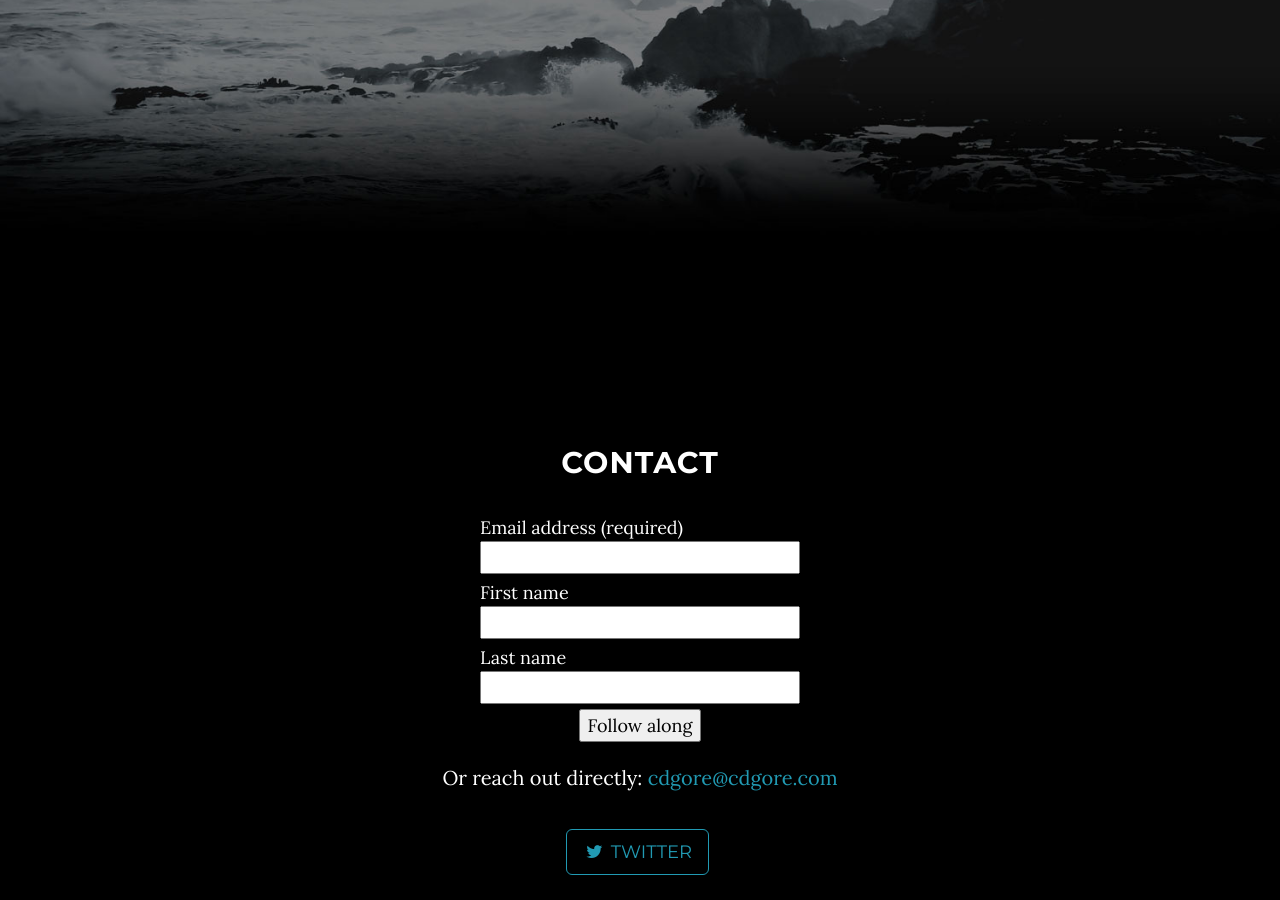
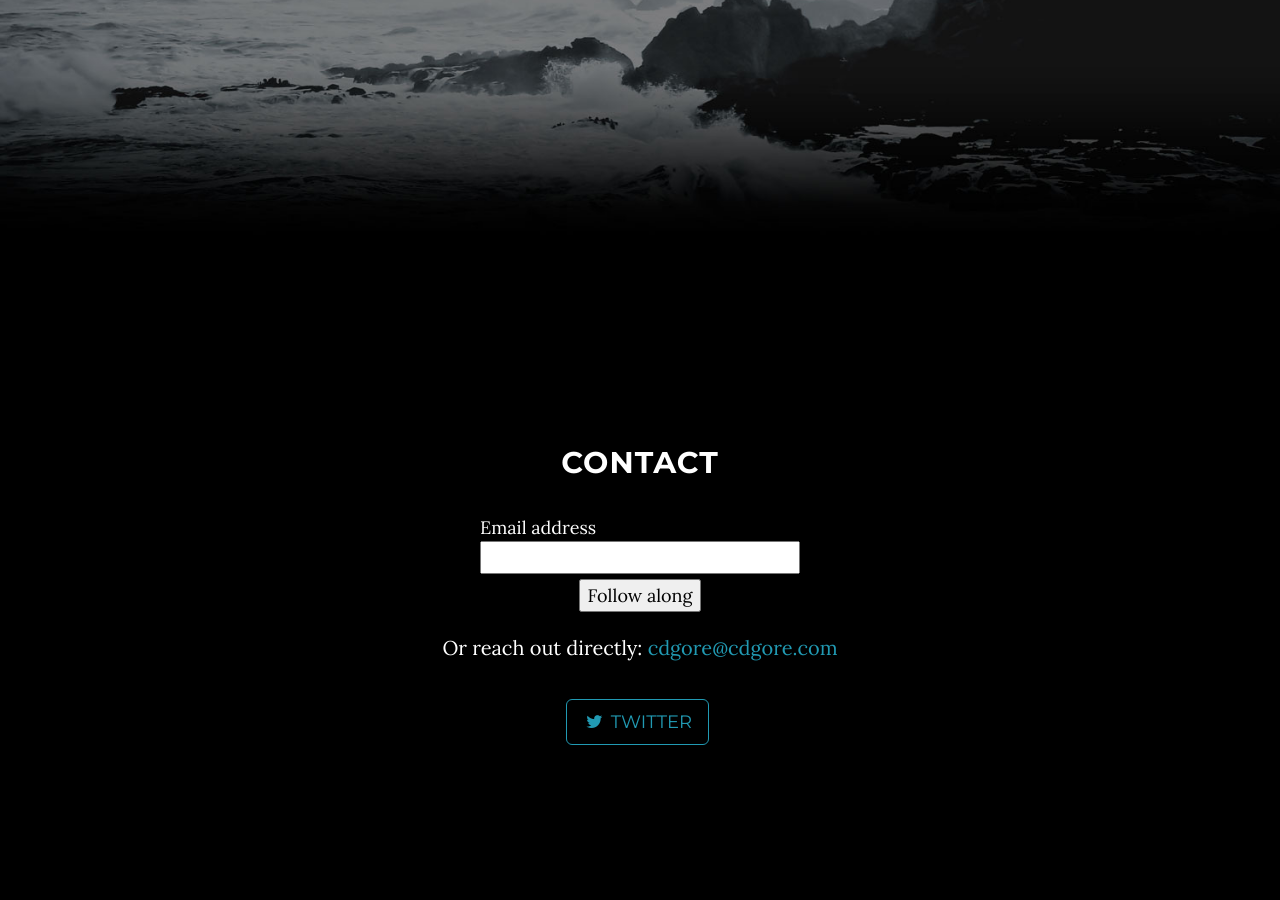
Before and after one commit to cdgore/metagram-page, a Jekyll site: the page built from index.html, in a window 1280 px wide and 900 px high, scrolled down 654 px. Built offline with Jekyll 4.4.1, drawn with Linux system fonts in a browser that asks for light colours; after the commit the page ends 1424 px from its top, so only the background shows below that.

Commit message:
Form cleanup

```diff
--- a/_includes/contact.html
+++ b/_includes/contact.html
@@ -3,27 +3,16 @@
         <div class="row">
             <div class="col-lg-8 col-lg-offset-2">
                 <h2>Contact</h2>
+                <!-- Life takes time -->
                 <!-- Begin Mailchimp Signup Form -->
                 <div id="mc_embed_signup">
                 <form action="https://cdgore.us20.list-manage.com/subscribe/post?u=01cd058d21009b81db5ee5b4d&amp;id=153861cd20" method="post" id="mc-embedded-subscribe-form" name="mc-embedded-subscribe-form" class="validate" target="_blank" novalidate>
                     <div id="mc_embed_signup_scroll">
                 <div class="form-box">
                 <div class="mc-field-group">
-                    <label style="font-weight: normal; margin-bottom: 0px;" for="mce-EMAIL">Email address  (required)</label>
+                    <label style="font-weight: normal; margin-bottom: 0px;" for="mce-EMAIL">Email address</label>
                     <div class="form-text">
                     <input type="email" value="" name="EMAIL" id="mce-EMAIL">
-                    </div>
-                </div>
-                <div class="mc-field-group">
-                    <label style="font-weight: normal; margin-bottom: 0px;" for="mce-FNAME">First name </label>
-                    <div class="form-text">
-                    <input type="text" value="" name="FNAME" id="mce-FNAME">
-                    </div>
-                </div>
-                <div class="mc-field-group">
-                    <label style="font-weight: normal; margin-bottom: 0px;" for="mce-LNAME">Last name </label>
-                    <div class="form-text">
-                    <input type="text" value="" name="LNAME" id="mce-LNAME">
                     </div>
                 </div>
                 <div id="mce-responses" class="clear foot">
```
Lines whose indentation alone changed are shown as unchanged.
